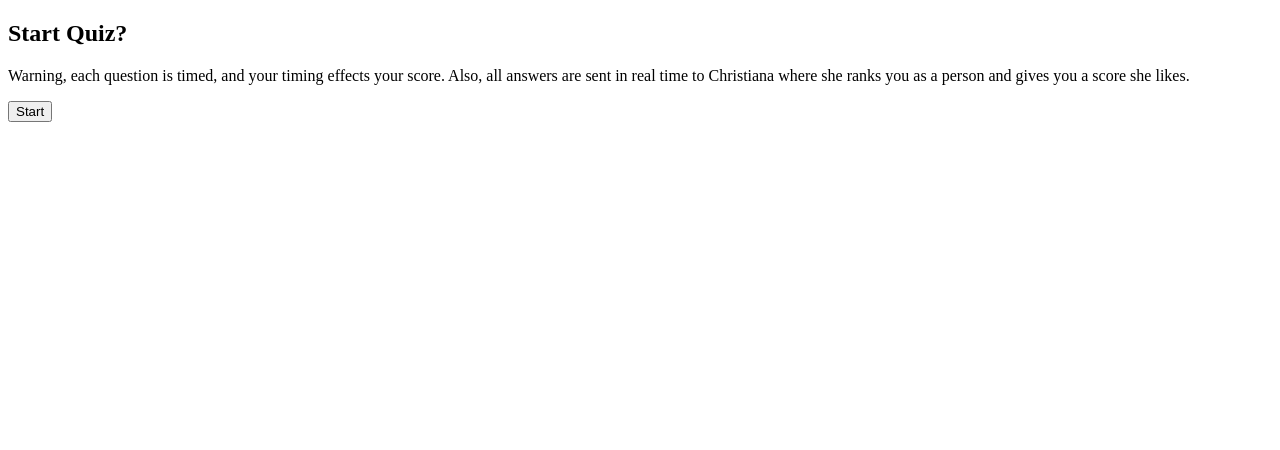
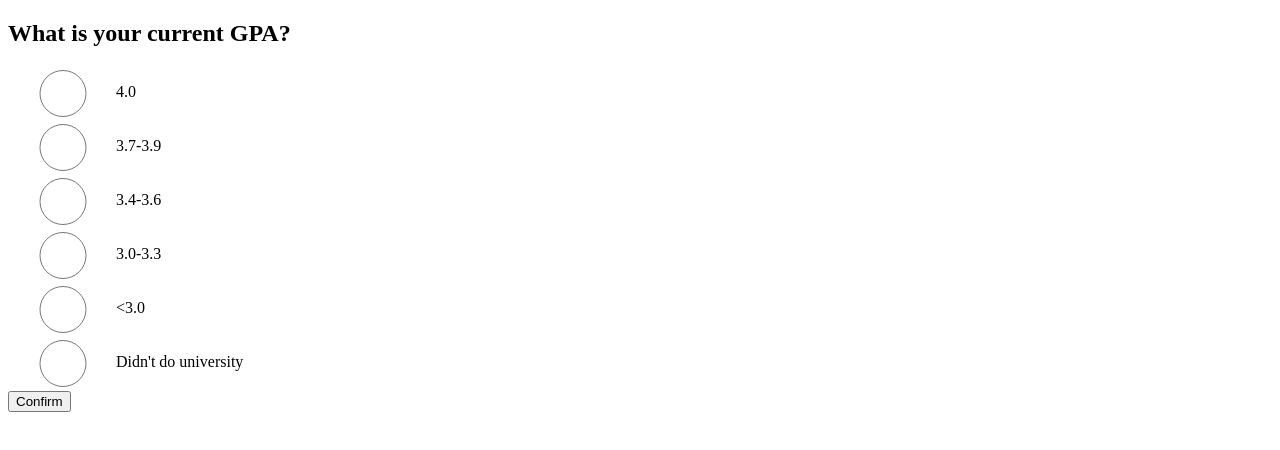
Before and after one commit to cgarros/dnd-quiz, a plain HTML site: page index.html in a window 1280 px wide. Both pictures are taken after a click on the button "Start". Drawn offline with Linux system fonts and the light colour scheme.

Commit message:
actually tracks scores

```diff
--- a/main.js
+++ b/main.js
@@ -1,9 +1,32 @@
+// convinces functions for getting items from localstorage
+function getQuestionIndex() {
+  return JSON.parse(localStorage.getItem("question_index")) || 0
+}
+function setQuestionIndex(index) {
+  localStorage.setItem("question_index", JSON.stringify(index))
+}
+
+function setResults(res) {
+  localStorage.setItem("results", JSON.stringify(res))
+}
+function getResults() {
+  return JSON.parse(localStorage.getItem("results")) || []
+}
+
+
+
+var selectionIndex = 0;
 function generateQuestion (title, answers) {
   let innerHtml = `
     <h2>${title}</h2>
     ${
-      ''.join(answers.map((a, i) => `<div style="display: inline-flex; width: 100vw;"> <input type="radio" name="gender" value="${i}"> <p> ${a.display} </p> </div>`))
+      answers.map((a, i) => `
+      <div style="display: inline-flex; width: 100vw;" onclick="setSelectionIndex(${i})">
+        <input style="width:100px" type="radio" name="gender" value="${i}">
+        <p> ${a.display} </p>
+      </div>`).join('')
     }
+    <button onclick="finishQuestion()">Confirm</button>
   `;
   document.getElementById("box").innerHTML = innerHtml;
 }
@@ -11,6 +34,28 @@ function generateQuestion (title, answers) {
 function setQuestion(question) {
   window.current = question;
   generateQuestion(question.title, question.answers);
+}
+
+function setSelectionIndex(i) {
+  selectionIndex = i;
+}
+function getSelectionIndex() {
+  // TODO: get rid of selectionIndex variable, and actually  check the value
+  return selectionIndex;
+}
+
+function finishQuestion() {
+  let index = getQuestionIndex();
+  let data = {
+    index,
+    answer: getSelectionIndex()
+  }
+
+  let res = getResults();
+  res[index] = data;
+  setResults(res);
+
+  nextQuestion();
 }
 
 // TODO: make this list
@@ -22,16 +67,24 @@ function getAScore(score) {
   return localStorage.quiz.scores[score] || 0;
 }
 
+function isPermissableQuestion(index) {
+  // TODO: question dependecies should be dealt with here
+  let val = window.questions.questions[index];
+  return val && true;
+}
+
 function nextQuestion() {
-  localStorage.quiz.question_index ++;
-  setQuestion(window.questions.questions[localStorage.quiz.question_index])
+  let qi = getQuestionIndex();
+  do {
+    qi++;
+  } while(!isPermissableQuestion(qi));
+  setQuestionIndex(qi);
+  setQuestion(window.questions.questions[qi])
 }
 
 function start_quiz() {
-  localStorage.quiz = {
-    question_index: -1,
-    scores: {}
-  };
+  localStorage.question_index = -1;
+  window.stores = {};
   nextQuestion();
 }
 
@@ -41,6 +94,7 @@ window.onload = function () {
       return response.json();
     })
     .then((myJson) => {
+      console.log(myJson);
       window.questions = myJson
     });
 }
--- a/questions.json
+++ b/questions.json
@@ -18,7 +18,7 @@
                 { "display": "8-12 hours", "effects": [ { "STR": 3 }, {"Athletics": 3} ] },
                 { "display": "4-8 hours", "effects": [ { "STR": 2}, {"Athletics": 2} ] },
                 { "display": "2-4 hours", "effects": [ { "STR": 1}, {"Athletics": 1} ] },
-                { "display": "<2 hours", "effects": [ { "STR": 0},  ] }
+                { "display": "<2 hours", "effects": [ { "STR": 0} ] }
             ]
         },
         {
@@ -72,7 +72,7 @@
             "answers": [
                 { "display": "More then 15", "effects": [{"INT": 2}] },
                 { "display": "More then 3", "effects": [{"INT": 1}] },
-                { "display": "3 or less", "effects": [{"INT": 0}] },
+                { "display": "3 or less", "effects": [{"INT": 0}] }
             ]
         }
     ]
```
Also changed, not shown: index.html (+1 -1 lines).
